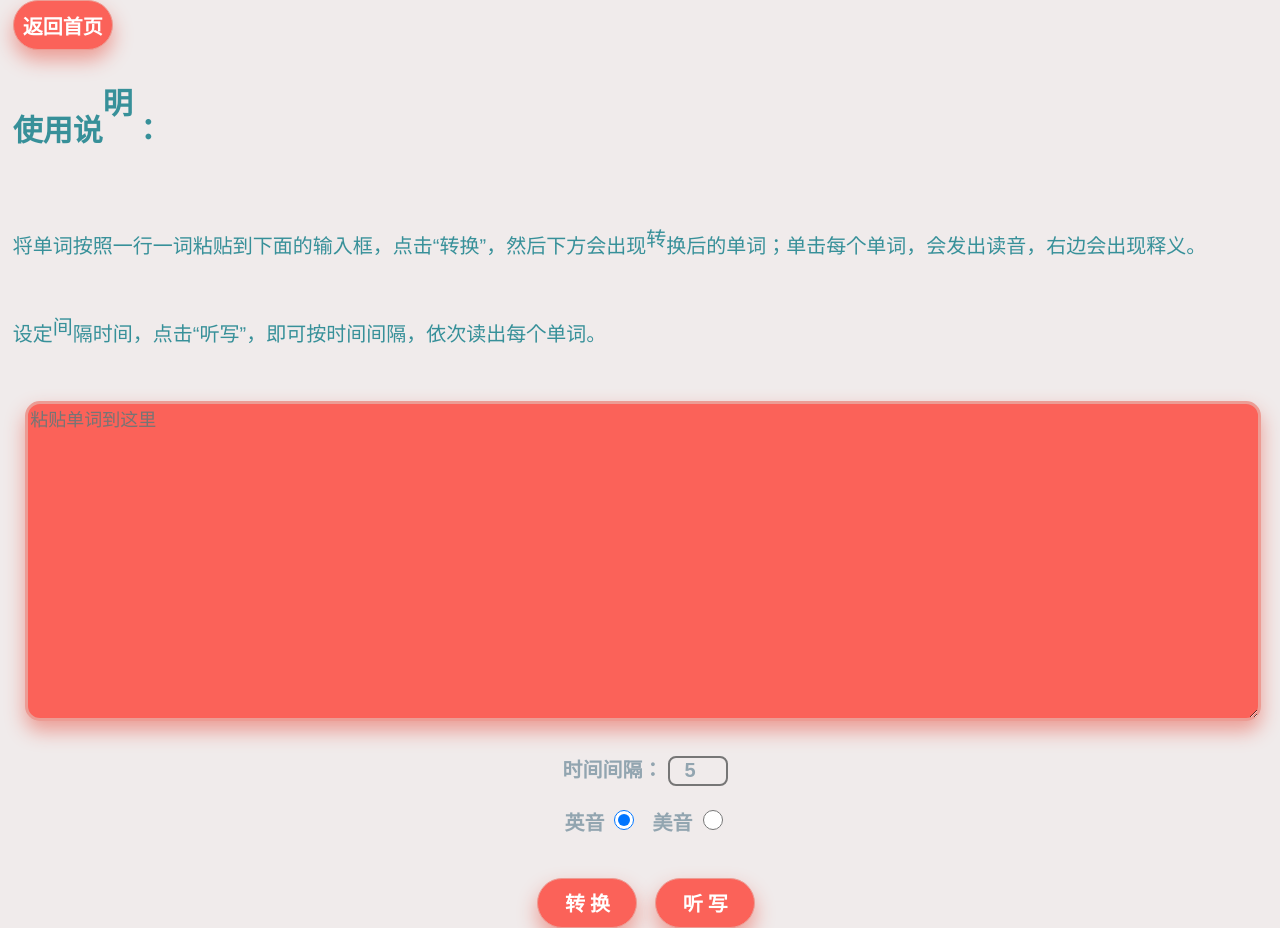
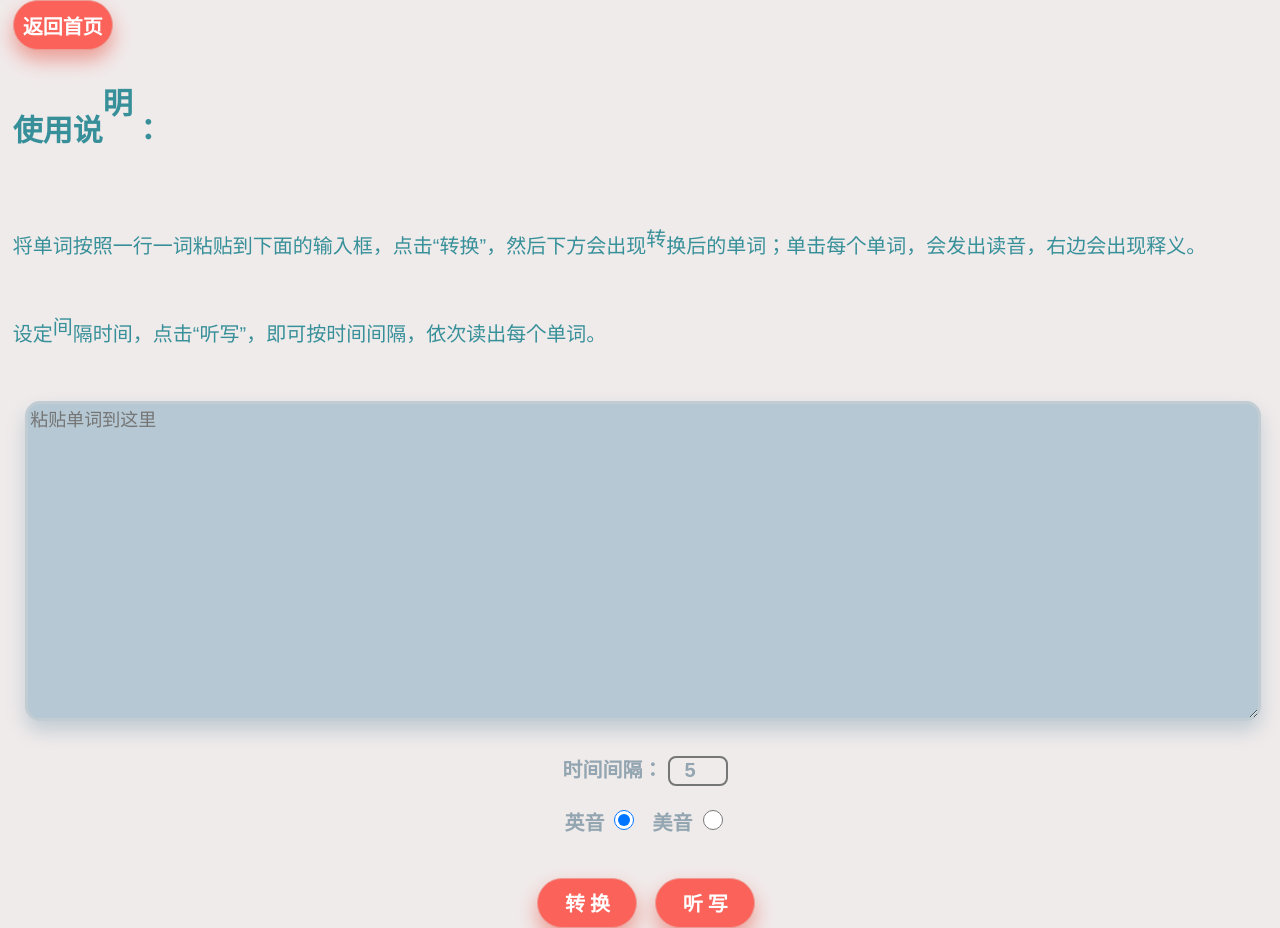
Before and after one commit to wayne0926/wr20060926.github.io, a plain HTML site: page tx/index.html in a window 1280 px wide. Drawn offline with nearby package versions, Linux system fonts and the light colour scheme.

Commit message:
升级在线听写界面
Signed-off-by: wr20060926 <3462757126@qq.com>

```diff
--- a/tx/index.html
+++ b/tx/index.html
@@ -147,7 +147,7 @@ $('p#autoRotateText').beatText({isAuth:true,upTime:700,downTime:700,beatHeight:"
 
 <!------输入框------->
 <div class="srkdx"style="border-radius:15px;">
-	<textarea style="background-color:#fb6259;color:#fff;box-shadow: 0 10px 20px 0px #ec9c94;border:3.5px solid #ec9c94;"class="form-control" id="txtJSON" placeholder="粘贴单词到这里"></textarea>
+	<textarea style="background-color:#B5C8D3;color:#FFF5E8;box-shadow: 0 10px 20px 0px #C1CCD3;border:3.8px solid #C1CCD3;"class="form-control" id="txtJSON" placeholder="粘贴单词到这里"></textarea>
 </div>
 
 <!------按钮1------->
```
